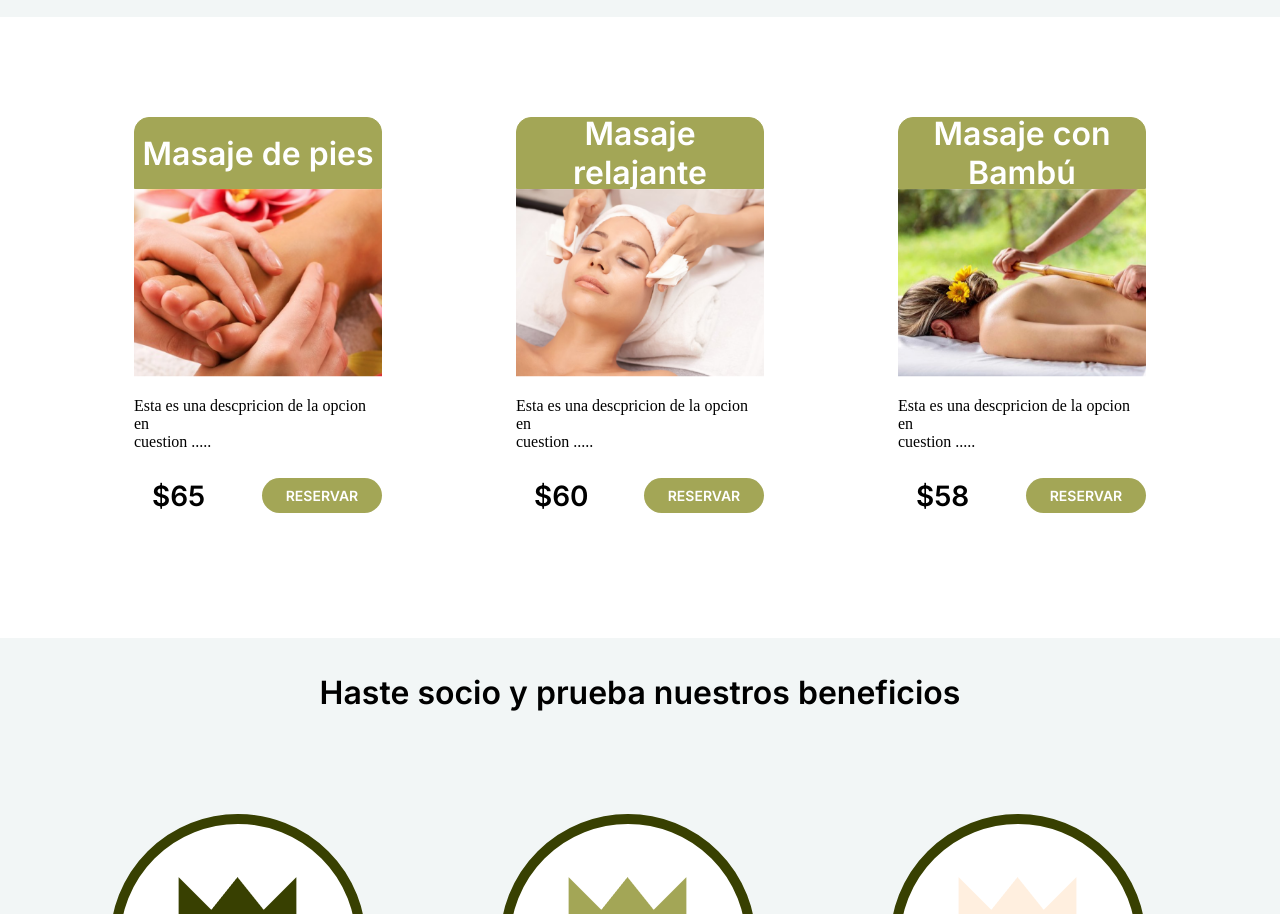
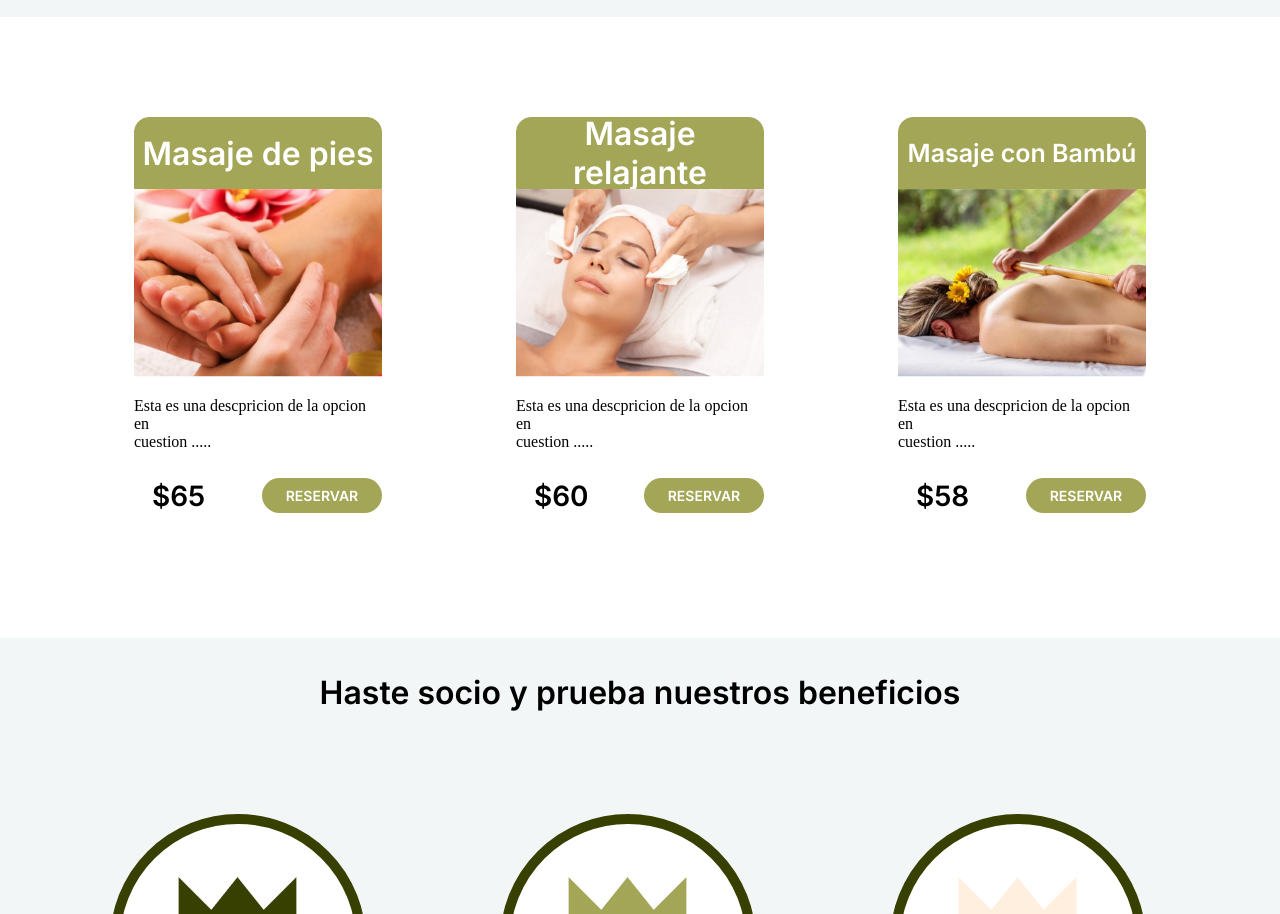
Before and after one commit to K3v1n17/K3v1n17.github.io, a plain HTML site: page index.html in a window 1280 px wide. Shown: the part 809-1723 px from the top of the page. Drawn offline with Linux system fonts and the light colour scheme; a web font is replaced by a local one.

Commit message:
Update index.html

```diff
--- a/index.html
+++ b/index.html
@@ -127,6 +127,12 @@
             font-family: 'Inter', sans-serif;
             font-weight: 600;
             font-size: 32px;
+            margin: 0px;
+        }
+ .titulo3 {
+            font-family: 'Inter', sans-serif;
+            font-weight: 600;
+            font-size: 25px;
             margin: 0px;
         }
 
@@ -410,7 +416,7 @@
 
             <div class="card">
                 <div class="formato">
-                    <h2 class="titulo2"> Masaje con Bambú</h2>
+                    <h2 class="titulo3"> Masaje con Bambú</h2>
                 </div>
 
                 <div class="imagen-superheroe">
```
